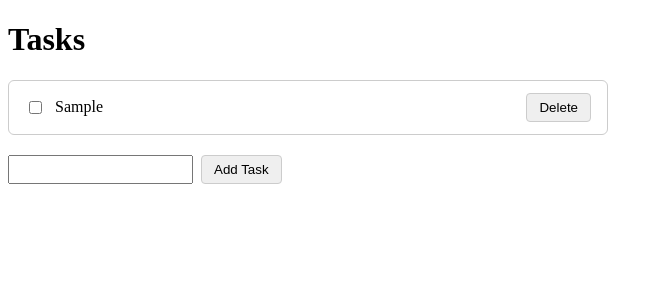
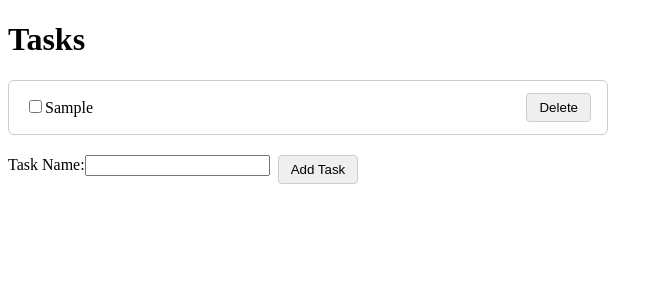
Before and after one commit to Swarmz/react-practices, a React (Vite) app in the folder 01.react-rendering/: page / in a window 1280 px wide. Both pictures are taken after typing "Sample" into the empty fields and a click on the button "Add Task". Shown: the top 300 px of the page, without its empty margins (0-663 px from the left). Built offline with nearby package versions, Linux system fonts and the light colour scheme.

Commit message:
Add labels to inputs

```diff
--- a/01.react-rendering/src/TaskForm.jsx
+++ b/01.react-rendering/src/TaskForm.jsx
@@ -11,7 +11,10 @@ export default function TaskForm({ onTaskAdd }) {
 
   return (
     <form onSubmit={handleSubmit}>
-      <input name="title" required pattern=".*\S.*" />
+      <label>
+        Task Name:
+        <input name="title" required pattern=".*\S.*" />
+      </label>
       <button type="submit">Add Task</button>
     </form>
   );
--- a/01.react-rendering/src/TaskList.jsx
+++ b/01.react-rendering/src/TaskList.jsx
@@ -2,12 +2,14 @@ export default function TaskList({ tasks, onToggleComplete, onTaskDelete }) {
   const taskItems = tasks.map((task) => (
     <li className="task" data-completed={task.completed} key={task.id}>
       <div className="task-content">
+        <label>
           <input
             type="checkbox"
             checked={task.completed}
             onChange={() => onToggleComplete(task.id)}
           />
           <span>{task.title}</span>
+        </label>
       </div>
       <button onClick={() => onTaskDelete(task.id)}>Delete</button>
     </li>
```
Lines whose indentation alone changed are shown as unchanged.
